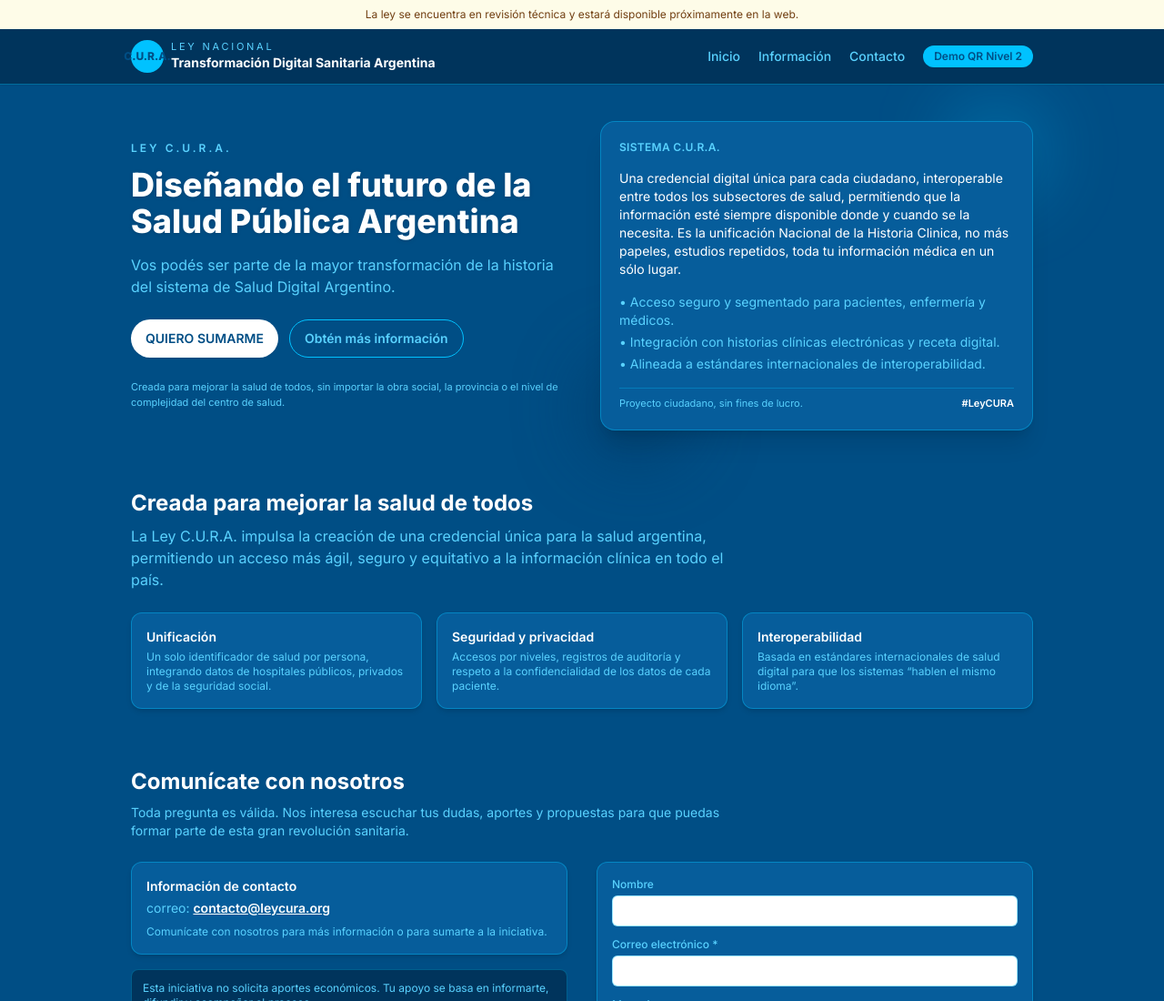
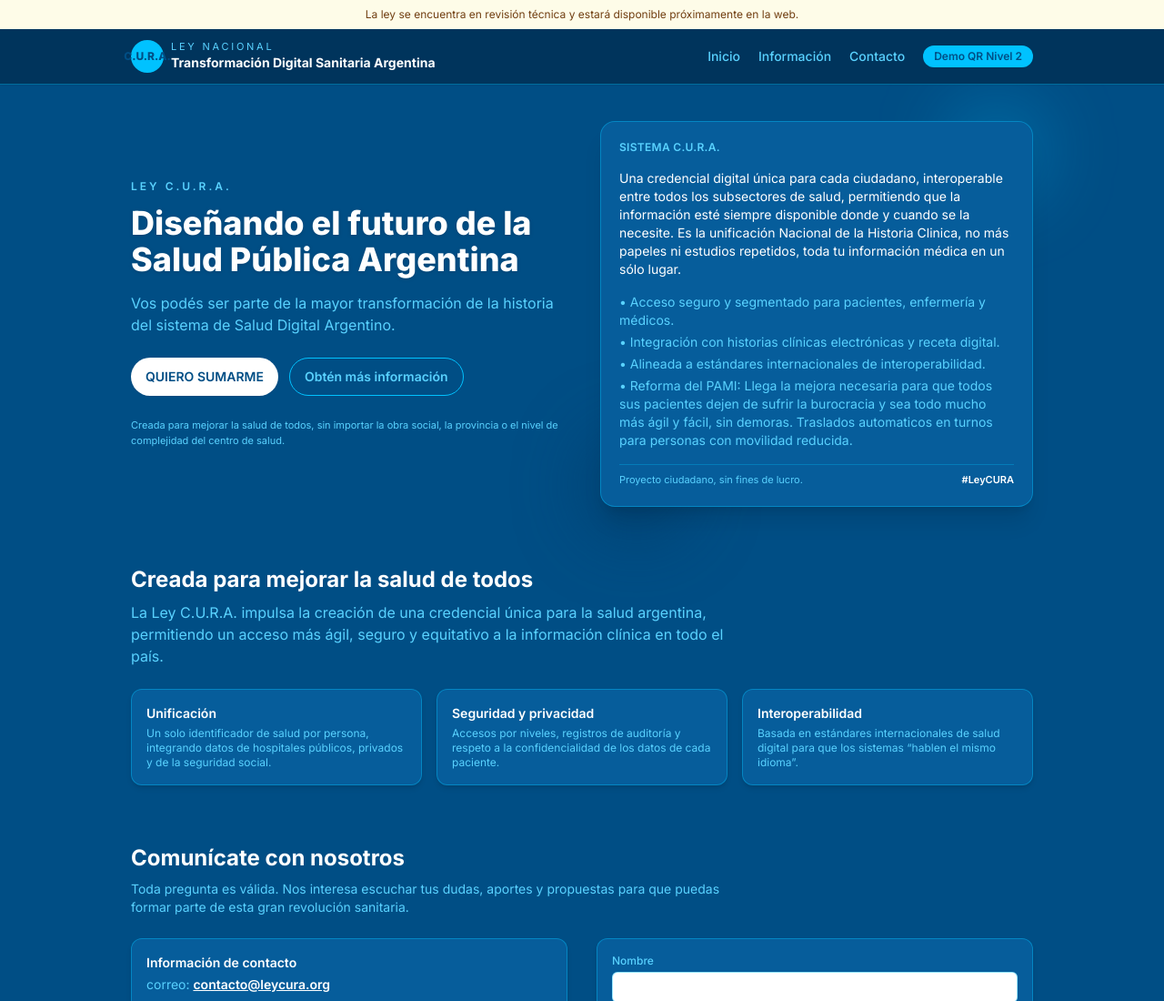
Before and after one commit to francopgn/cura, a website: page index.html in a window 1280 px wide. Shown: the top 1100 px of the page at 91% size. Drawn offline with nearby package versions, Linux system fonts and the light colour scheme.

Commit message:
Update index.html

```diff
--- a/index.html
+++ b/index.html
@@ -108,12 +108,13 @@
             SISTEMA C.U.R.A.
           </p>
           <p class="text-sm text-white">
-            Una credencial digital única para cada ciudadano, interoperable entre todos los subsectores de salud, permitiendo que la información esté siempre disponible donde y cuando se la necesita. Es la unificación Nacional de la Historia Clinica, no más papeles, estudios repetidos, toda tu información médica en un sólo lugar.
+            Una credencial digital única para cada ciudadano, interoperable entre todos los subsectores de salud, permitiendo que la información esté siempre disponible donde y cuando se la necesite. Es la unificación Nacional de la Historia Clinica, no más papeles ni estudios repetidos, toda tu información médica en un sólo lugar.
           </p>
           <ul class="text-sm text-cura-accentLight space-y-1">
             <li>• Acceso seguro y segmentado para pacientes, enfermería y médicos.</li>
             <li>• Integración con historias clínicas electrónicas y receta digital.</li>
             <li>• Alineada a estándares internacionales de interoperabilidad.</li>
+            <li>• Reforma del PAMI: Llega la mejora necesaria para que todos sus pacientes dejen de sufrir la burocracia y sea todo mucho más ágil y fácil, sin demoras. Traslados automaticos en turnos para personas con movilidad reducida.</li>
           </ul>
           <div class="pt-2 border-t border-cura-accent/30 flex items-center justify-between">
             <span class="text-[11px] text-cura-accentLight">Proyecto ciudadano, sin fines de lucro.</span>
```
